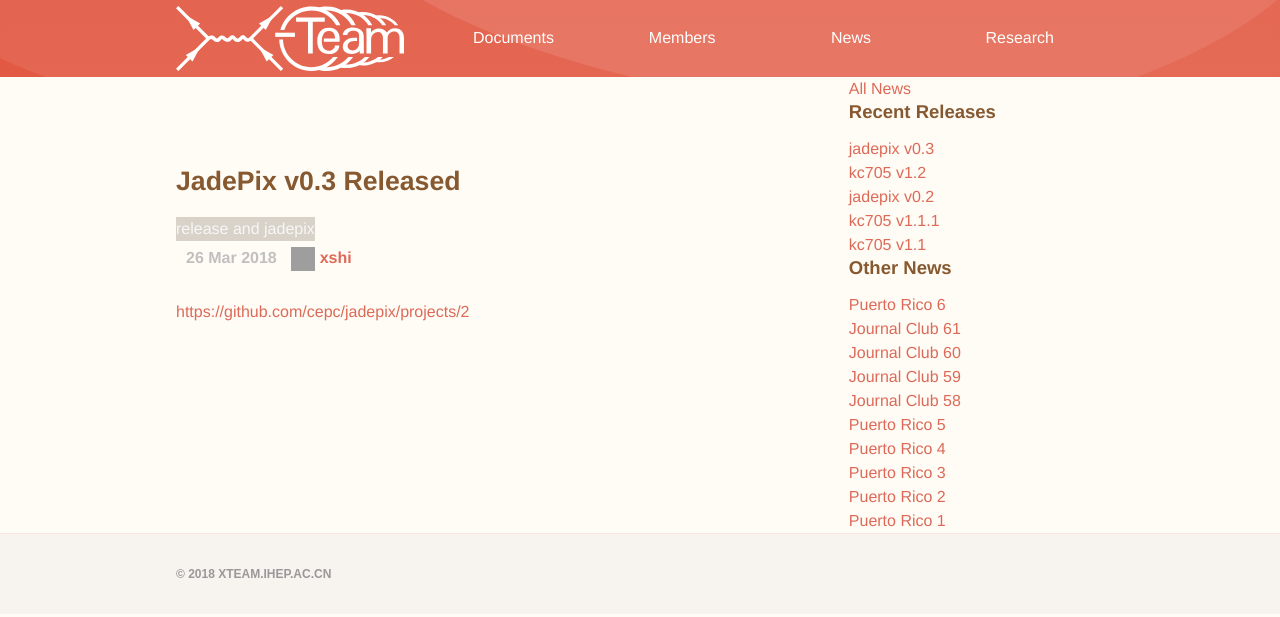
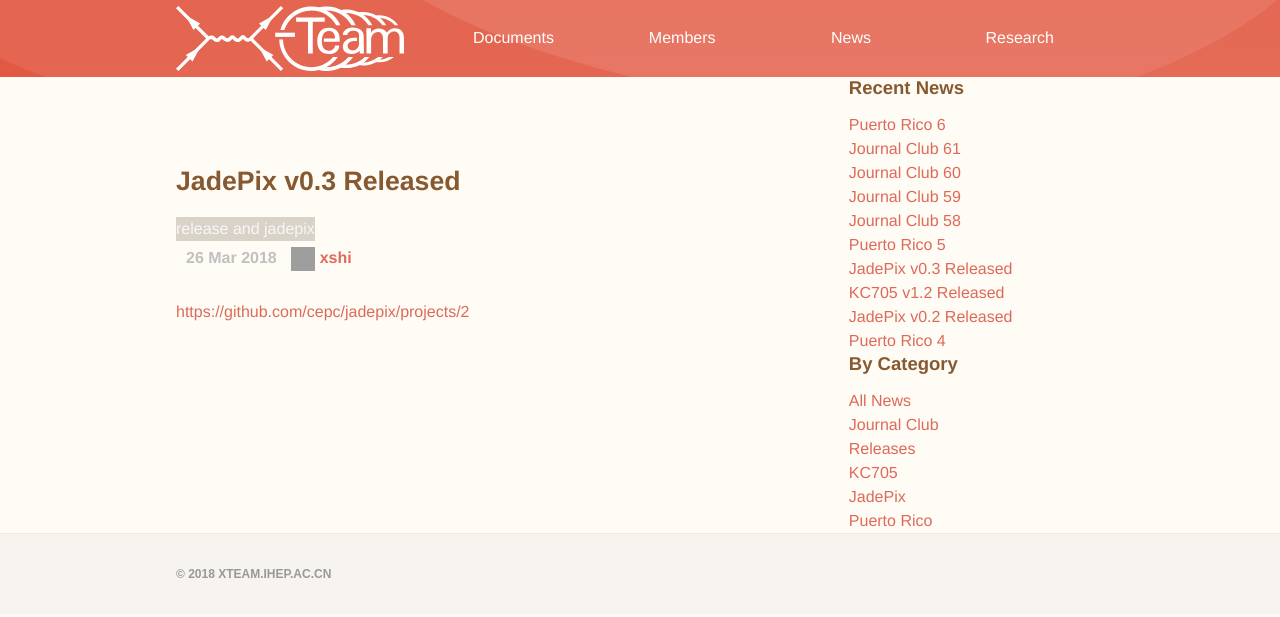
Before and after one commit to dt-np/xteam, a Jekyll site: the page built from _posts/2018-03-26-jadepix-0-3-released.md, in a window 1280 px wide. Shown: the top 617 px of the page. Built offline with Jekyll 4.4.1, drawn with Linux system fonts in a browser that asks for light colours; grey boxes are pictures that could not be loaded.

Commit message:
update news section

```diff
--- a/_includes/news_contents.html
+++ b/_includes/news_contents.html
@@ -1,33 +1,41 @@
 <div class="unit one-fifth hide-on-mobiles">
   <aside>
+
+    <h4>Recent News</h4>
     <ul>
-      <li class="{% if page.title == 'News' %}current{% endif %}">
-        <a href="/news/">All News</a>
-      </li>
-    </ul>
-    <h4>Recent Releases</h4>
-    <ul>
-      {% for post in site.categories.release limit:5 %}
+      {% for post in site.posts limit:10 %}
       <li class="{% if page.title == post.title %}current{% endif %}">
-        {% if post.categories contains 'kc705' %}
-        <a href="{{ post.url }}">kc705 v{{ post.version }}</a>
-        {% endif %}
-
-        {% if post.categories contains 'jadepix' %}
-        <a href="{{ post.url }}">jadepix v{{ post.version }}</a>
-        {% endif %}
+          <a href="{{ post.url }}">{{ post.title }}</a>
       </li>
       {% endfor %}
     </ul>
-    <h4>Other News</h4>
+
+    <h4>By Category</h4>
     <ul>
-        {% for post in site.posts %}
-        {% unless post.categories contains 'release' %}
-        <li class="{% if page.title == post.title %}current{% endif %}">
-          <a href="{{ post.url }}">{{ post.title }}</a>
+        <li class="{% if page.title == 'News' %}current{% endif %}">
+            <a href="/news/all.html">All News</a>
         </li>
-        {% endunless %}
-        {% endfor %}
-    </ul>
+
+        <li class="{% if page.title == 'News' %}current{% endif %}">
+            <a href="/news/jc.html">Journal Club</a>
+        </li>
+
+        <li class="{% if page.title == 'News' %}current{% endif %}">
+            <a href="/news/release.html">Releases</a>
+        </li>
+
+        <li class="{% if page.title == 'News' %}current{% endif %}">
+            <a href="/news/kc705.html">KC705</a>
+        </li>
+
+        <li class="{% if page.title == 'News' %}current{% endif %}">
+            <a href="/news/jadepix.html">JadePix</a>
+        </li>
+
+        <li class="{% if page.title == 'News' %}current{% endif %}">
+            <a href="/news/pr.html">Puerto Rico</a>
+        </li>
+
+      </ul>
   </aside>
 </div>
--- a/news/index.html
+++ b/news/index.html
@@ -5,6 +5,7 @@ permalink: /news/
 author: all
 ---
 
-{% for post in site.posts limit:10 %}
+
+{% for post in site.posts limit:5 %}
   {% include news_item.html %}
 {% endfor %}
```
Also changed, not shown: news/all.html (added, +8 -0 lines), news/jadepix.html (added, +9 -0 lines), news/jc.html (added, +9 -0 lines), news/kc705.html (added, +9 -0 lines), news/pr.html (added, +9 -0 lines), news/release.html (added, +9 -0 lines).
